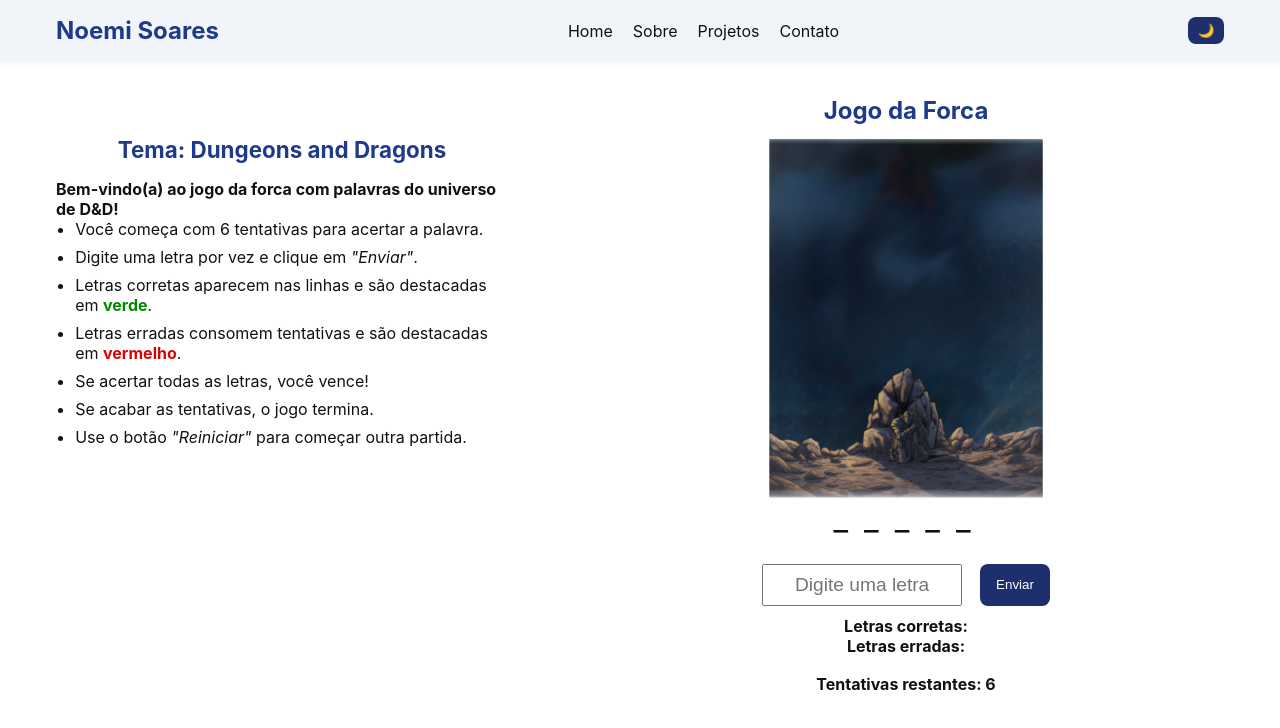
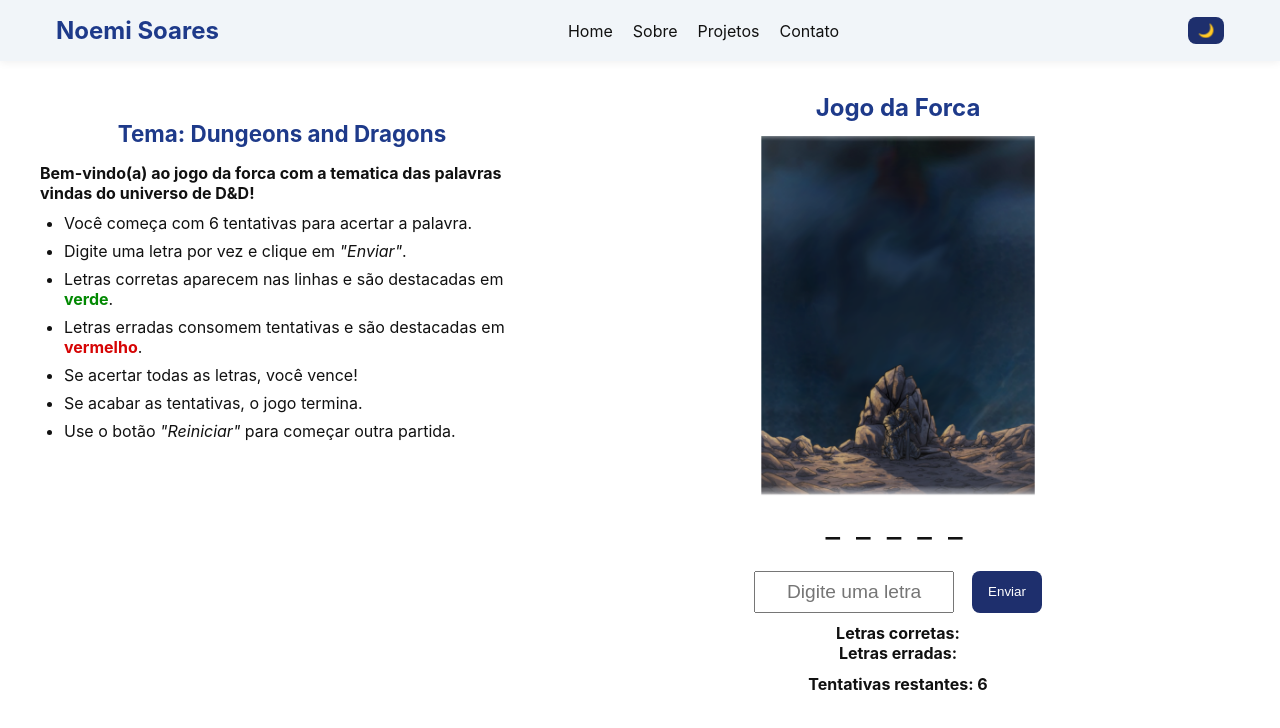
Before and after one commit to noemisoares/noemi-portfolio, a Next.js app in the folder my-portfolio/: page /forca in a window 1280 px wide. Shown: the top 728 px of the page. Built offline with nearby package versions, Linux system fonts and the light colour scheme.

Commit message:
consertando estruturas

```diff
--- a/my-portfolio/app/forca/page.js
+++ b/my-portfolio/app/forca/page.js
@@ -8,7 +8,7 @@ export default function ForcaPage() {
         <h2>
           <strong>Tema: Dungeons and Dragons</strong>
         </h2>
-        <p><strong>Bem-vindo(a) ao jogo da forca com palavras do universo de D&D!</strong></p>
+        <p><strong>Bem-vindo(a) ao jogo da forca com a tematica das palavras vindas do universo de D&D!</strong></p>
         <ul>
           <li>Você começa com 6 tentativas para acertar a palavra.</li>
           <li>Digite uma letra por vez e clique em <i>"Enviar"</i>.</li>
--- a/my-portfolio/app/forca/page.module.css
+++ b/my-portfolio/app/forca/page.module.css
@@ -1,13 +1,13 @@
 .page {
   display: flex;
-  gap: 2rem;
+  gap: 1rem;
   padding: 2rem;
   min-height: 70vh;
 }
 
 .rules {
   width: 500px;
-  padding: 1.5rem;
+  padding: 0.5rem;
 }
 
 .rules h2 {
@@ -19,7 +19,8 @@
 
 .rules ul {
   list-style: disc;
-  padding-left: 1.2rem;
+  margin-top: 10px;
+  padding-left: 1.5rem;
 }
 
 .rules li {
--- a/my-portfolio/components/forca.module.css
+++ b/my-portfolio/components/forca.module.css
@@ -2,7 +2,7 @@
   padding: 1rem 1rem;
   max-width: 800px;
   margin: auto;
-  margin-top: -32px;
+  margin-top: -35px;
   border-radius: 20px;
   text-align: center;
 }
@@ -79,9 +79,8 @@
   font-weight: bold;
 }
 
-
 .tentativas {
-  margin-top: 0.5rem;
+  margin-top: 0.1rem;
   font-weight: bold;
 }
 
@@ -98,5 +97,5 @@
   object-fit: contain;
   display: block;
   margin-top: -60px;
-  margin-bottom: -60px;
+  margin-bottom: -50px;
 }
```
